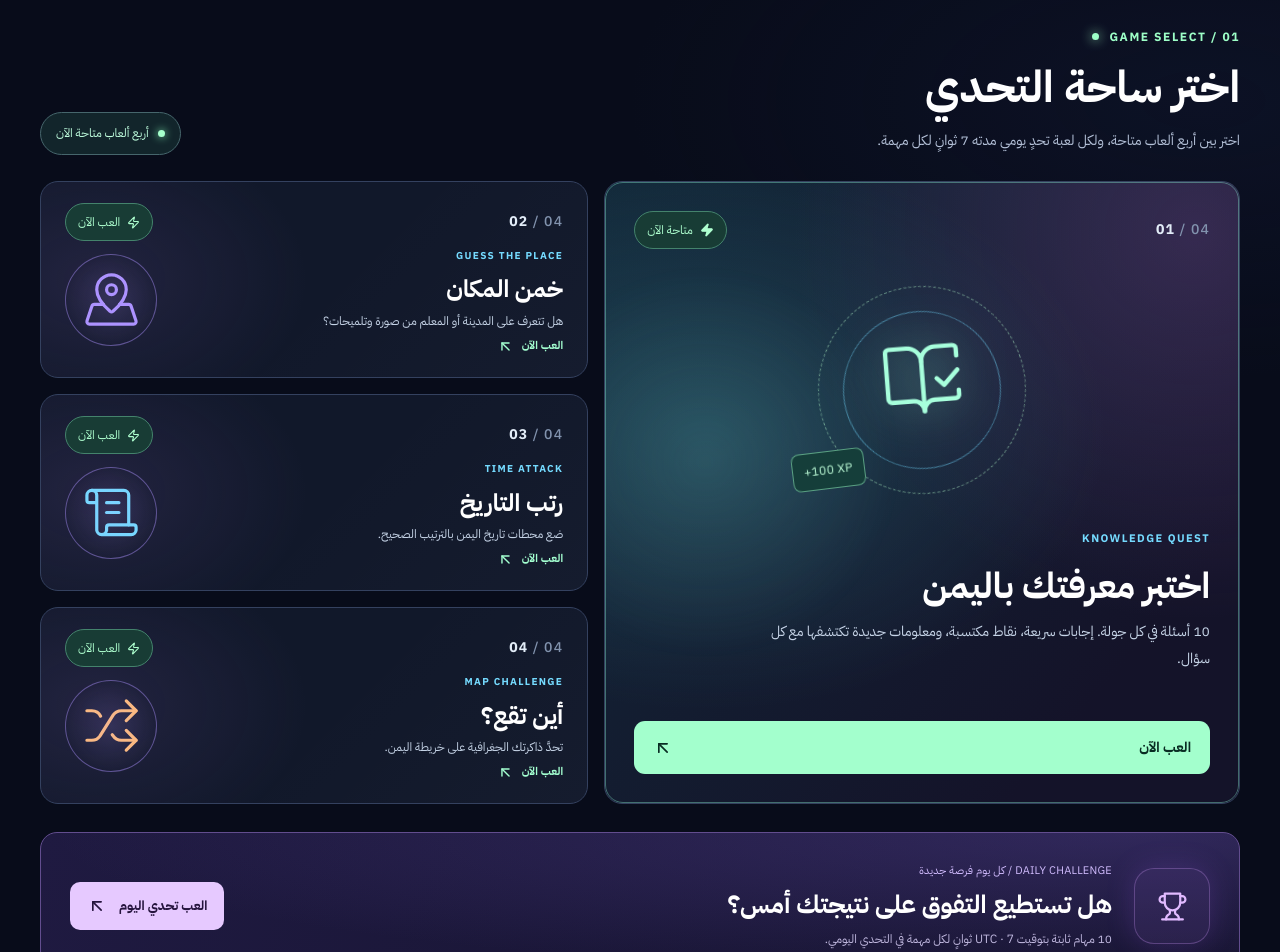
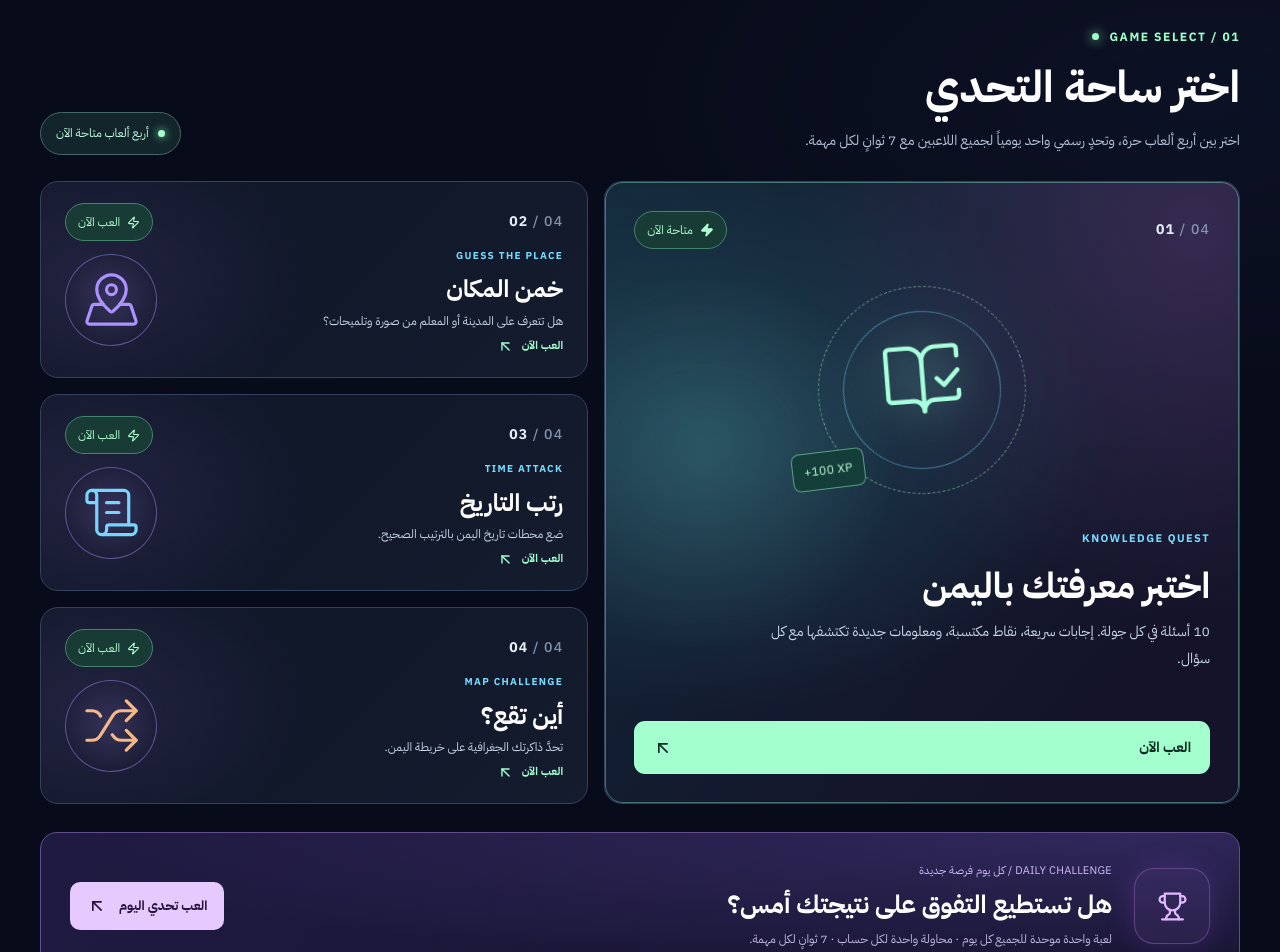
Before and after one commit to AihamAnter/967-initiative, a Next.js app: page /games in a window 1280 px wide. Shown: the part 740-1692 px from the top of the page. Built offline with nearby package versions, Linux system fonts and the light colour scheme; no server answers.

Commit message:
Rotate one shared official daily game and redirect outdated per-game daily links

```diff
--- a/app/games/page.jsx
+++ b/app/games/page.jsx
@@ -6,6 +6,7 @@ import {getSiteSettings} from '@/lib/data';
 import {sectionIsVisible} from '@/lib/pageVisibility';
 import {pageMetadata} from '@/lib/seo';
 import styles from './games.module.css';
+import {dailyGameUrl,utcDay} from '@/lib/dailyGame';
 
 export const metadata=pageMetadata({title:'ألعاب 967',description:'ألعاب معرفية تفاعلية عن تاريخ اليمن وجغرافيته وتراثه، مع أسئلة موثقة وتحديات يومية ونقاط.',path:'/games'});
 const games=[
@@ -18,15 +19,16 @@ export default async function GamesPage(){
  const settings=await getSiteSettings();
  if(!sectionIsVisible('games',settings.pageVisibility))notFound();
  const [featured,...upcoming]=games;
+ const dailyUrl=dailyGameUrl(utcDay());
  const FeaturedIcon=featured.icon;
  return <main className={styles.root}>
   <ArcadeIntro description="التاريخ والجغرافيا والثقافة، ولكن بروح المنافسة. اختر تحديك، اجمع النقاط واكتشف اليمن بطريقة لم تجربها من قبل.">
    <Link className={styles.heroPrimary} href="/games/quiz"><Play size={19} fill="currentColor" aria-hidden="true"/> ابدأ اللعب الآن <ArrowLeft size={18} aria-hidden="true"/></Link>
-   <Link className={styles.heroSecondary} href="/games/quiz?mode=daily"><CalendarDays size={19} aria-hidden="true"/> تحدي اليوم</Link>
+   <Link className={styles.heroSecondary} href={dailyUrl}><CalendarDays size={19} aria-hidden="true"/> تحدي اليوم</Link>
   </ArcadeIntro>
   <section className={styles.gameSection} id="choose-your-game" aria-labelledby="games-heading">
    <div className="container">
-    <div className={styles.sectionHeading}><div><span className={styles.sectionEyebrow}><span/> GAME SELECT / 01</span><h2 id="games-heading">اختر ساحة التحدي</h2><p>اختر بين أربع ألعاب متاحة، ولكل لعبة تحدٍ يومي مدته 7 ثوانٍ لكل مهمة.</p></div><span className={styles.availableCount}><span/> أربع ألعاب متاحة الآن</span></div>
+    <div className={styles.sectionHeading}><div><span className={styles.sectionEyebrow}><span/> GAME SELECT / 01</span><h2 id="games-heading">اختر ساحة التحدي</h2><p>اختر بين أربع ألعاب حرة، وتحدٍ رسمي واحد يومياً لجميع اللاعبين مع 7 ثوانٍ لكل مهمة.</p></div><span className={styles.availableCount}><span/> أربع ألعاب متاحة الآن</span></div>
     <div className={styles.gameGrid}>
      <Link href={featured.href} className={[styles.gameCard,styles.featuredCard].join(' ')}>
       <div className={styles.gameCardHalo} aria-hidden="true"/>
@@ -45,9 +47,9 @@ export default async function GamesPage(){
       </Link>;
      })}
     </div>
-    <Link href="/games/quiz?mode=daily" className={styles.dailyStrip}>
+    <Link href={dailyUrl} className={styles.dailyStrip}>
      <span className={styles.dailyEmblem}><Trophy size={31} strokeWidth={1.7} aria-hidden="true"/></span>
-     <span className={styles.dailyText}><span className={styles.dailyEyebrow}>DAILY CHALLENGE / كل يوم فرصة جديدة</span><strong>هل تستطيع التفوق على نتيجتك أمس؟</strong><small>10 مهام ثابتة بتوقيت UTC · 7 ثوانٍ لكل مهمة في التحدي اليومي.</small></span>
+     <span className={styles.dailyText}><span className={styles.dailyEyebrow}>DAILY CHALLENGE / كل يوم فرصة جديدة</span><strong>هل تستطيع التفوق على نتيجتك أمس؟</strong><small>لعبة واحدة موحدة للجميع كل يوم · محاولة واحدة لكل حساب · 7 ثوانٍ لكل مهمة.</small></span>
      <span className={styles.dailyAction}>العب تحدي اليوم <ArrowUpLeft size={20} aria-hidden="true"/></span>
     </Link>
     <div className={styles.infoRow}>
```
